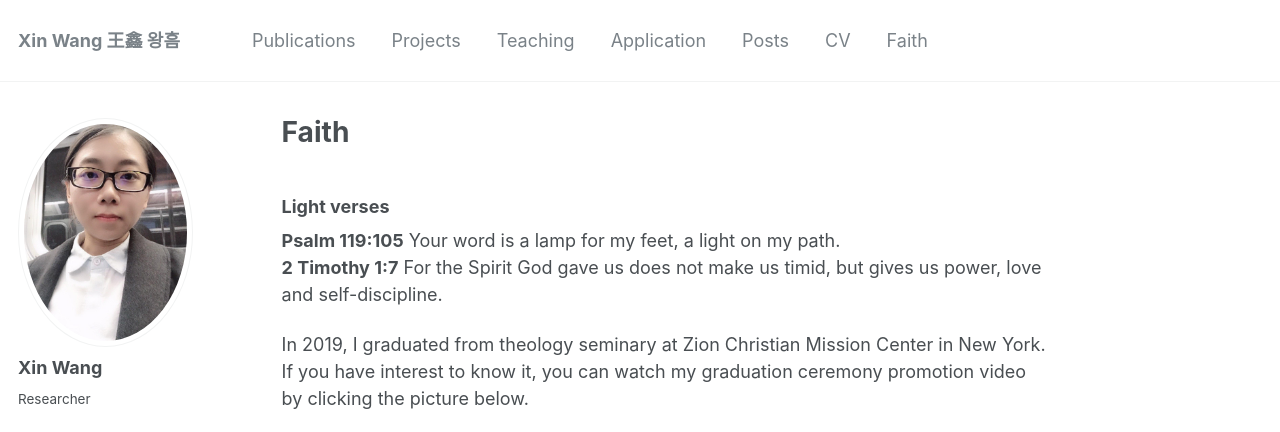
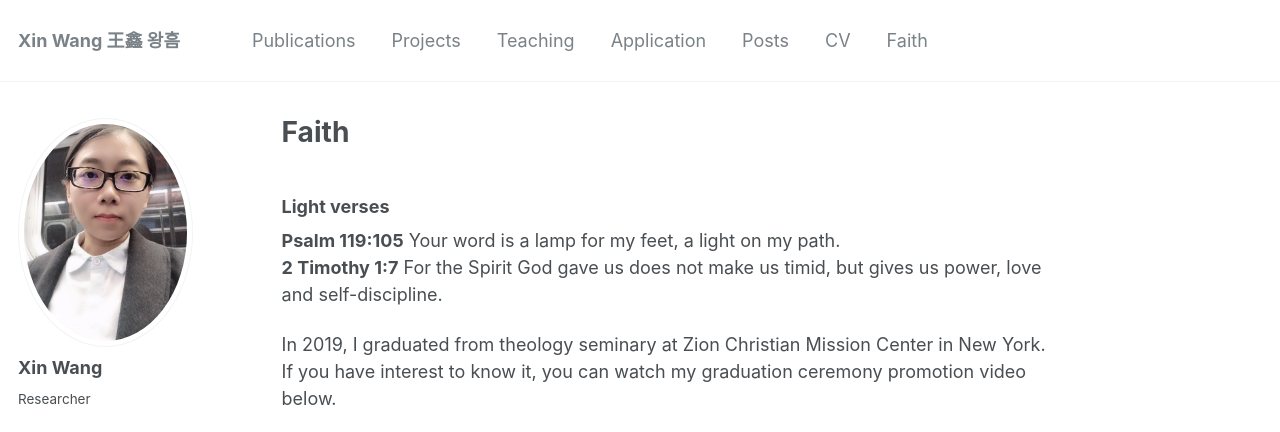
Before and after one commit to xin-wang-kr/xin-wang-kr.github.io, a Jekyll site: the page built from _pages/faith.md, in a window 1280 px wide and 1194 px high, cut to the strip 0-432 px from the top of the window. Built offline with Jekyll 4.4.1, drawn with Linux system fonts in a browser that asks for light colours.

Commit message:
Update faith.md

```diff
--- a/_pages/faith.md
+++ b/_pages/faith.md
@@ -8,7 +8,7 @@ title: "Faith"
 **2 Timothy 1:7** For the Spirit God gave us does not make us timid, but gives us power, love and self-discipline.
 
 In 2019, I graduated from theology seminary at Zion Christian Mission Center in New York. If you have interest to know it, you can watch my graduation
-ceremony promotion video by clicking the picture below.
+ceremony promotion video below.
 
 <video muted autoplay controls width="768" height="512">
     <source src="/files/videos/Graduation-promotion.MP4" type="video/mp4">
```
